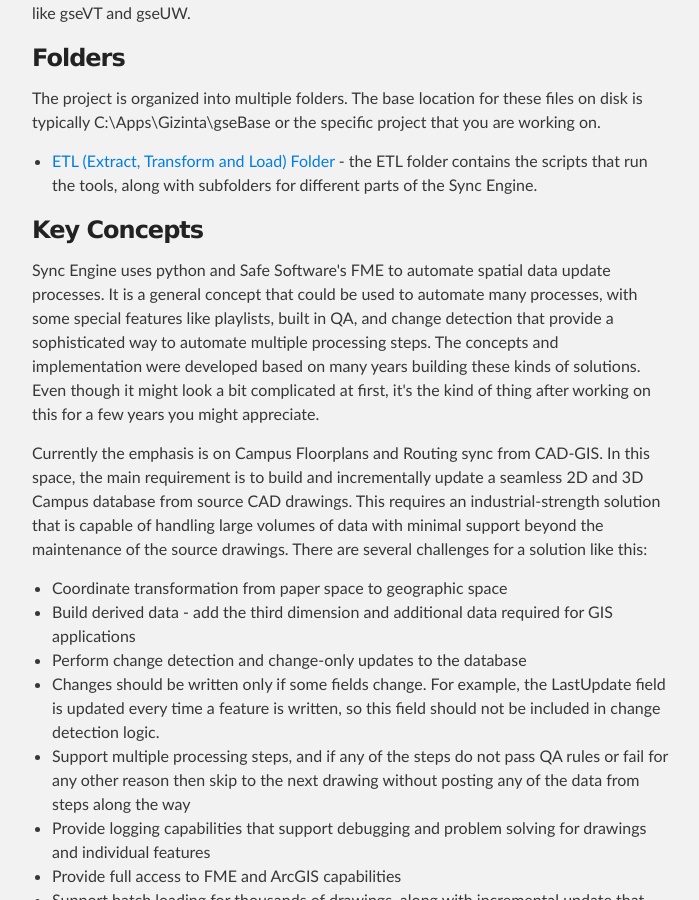
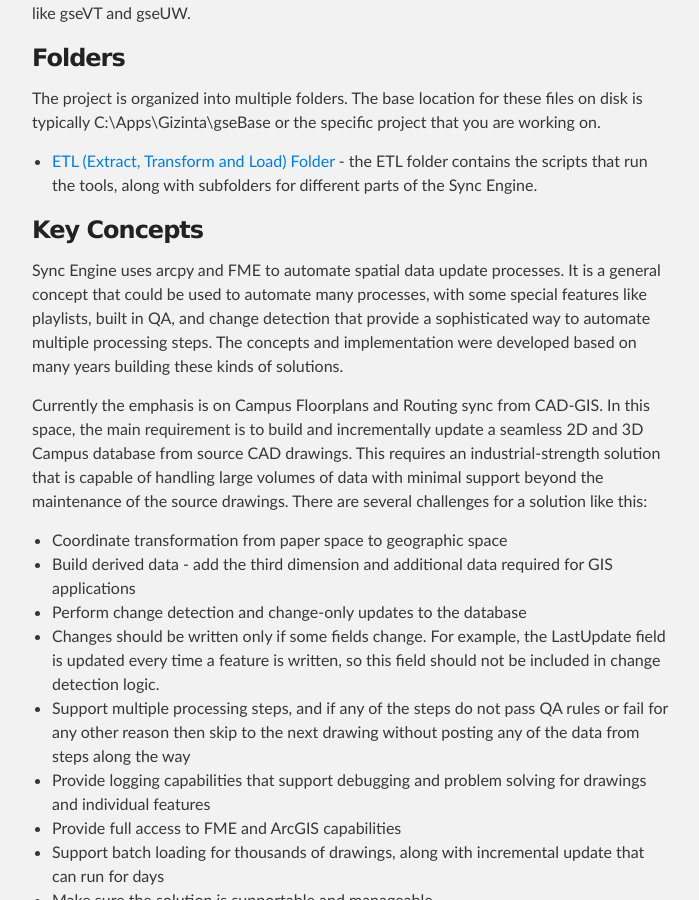
Before and after one commit to Vertex3/gseBase, a Jekyll site: the page built from index.html, in a window 1280 px wide and 900 px high, scrolled down 623 px. Shown: the whole window, without its empty margins (288-987 px from the left). Built offline with Jekyll 4.4.1, drawn with Linux system fonts in a browser that asks for light colours.

Commit message:
Updated index.html

```diff
--- a/index.html
+++ b/index.html
@@ -27,7 +27,7 @@
   <li><a href="{{ site.url }}ETL/index.html">ETL (Extract, Transform and Load) Folder</a> - the ETL folder contains the scripts that run the tools, along with subfolders for different parts of the Sync Engine.</li>
 </ul>
         <h3>Key Concepts</h3>
-        <p>Sync Engine uses python and Safe Software's FME to automate spatial data update processes. It is a general concept that could be used to automate many processes, with some special features like playlists, built in QA, and change detection that provide a sophisticated way to automate multiple processing steps. The concepts and implementation were developed based on many years building these kinds of solutions. Even though it might look a bit complicated at first, it's the kind of thing after working on this for a few years you might appreciate.</p>
+        <p>Sync Engine uses arcpy and FME to automate spatial data update processes. It is a general concept that could be used to automate many processes, with some special features like playlists, built in QA, and change detection that provide a sophisticated way to automate multiple processing steps. The concepts and implementation were developed based on many years building these kinds of solutions.</p>
           <p>Currently the emphasis is on Campus Floorplans and Routing sync from CAD-GIS. In this space, the main requirement is to build and incrementally update a seamless 2D and 3D Campus database from source CAD drawings. This requires an industrial-strength solution that is capable of handling large volumes of data with minimal support beyond the maintenance of the source drawings. There are several challenges for a solution like this:</p>
         <ul>
           <li>Coordinate transformation from paper space to geographic space</li>
```
